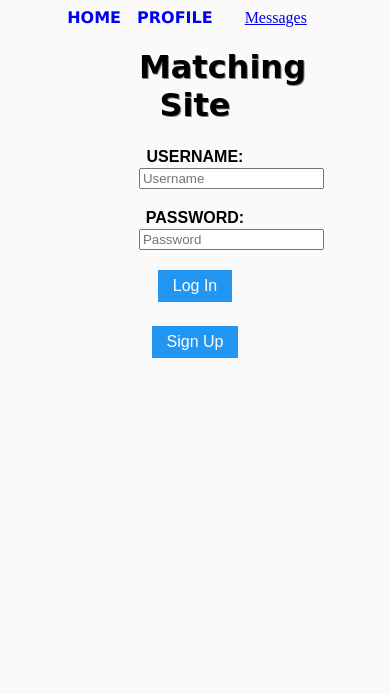
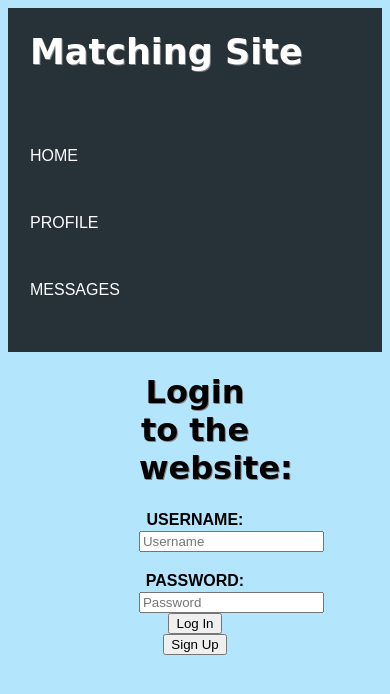
Before and after one commit to kapilpau/matchingsite, a Django app: page /login/ in a window 390 px wide. Shown: the top 694 px of the page. Run offline with Django 3.2, Linux system fonts and the light colour scheme; tables that the repository leaves empty hold one stand-in row (values such as "Sample post"); some libraries are stand-ins or nearby versions.

Commit message:
Design improvements

```diff
--- a/matchingapp/static/matchingapp/css/design.css
+++ b/matchingapp/static/matchingapp/css/design.css
@@ -1,5 +1,5 @@
 body {
-    background-color: #fafafa;
+    background-color: #b3e5fc;
 }
 
 .main {
@@ -42,23 +43,105 @@ body {
     margin: 0 auto;
 }
 
-#usersTable {
+#usersTable{
     width: 30%;
     font-family: Arial;
 }
 
 #usersTopRow {
-    background-color: #aae6e7;
+    background-color: #263238;
     font-weight: bold;
     font-size: 16px;
+    color: white;
 }
 
-#homeBtn, #profileBtn, #signOutBtn {
+#filterTable, label {
+    font-family: Arial;
+}
+
+#homeBtn, #profileBtn, #signOutBtn, #matchesBtn, #messagesBtn {
     font-size: 16px;
-    font-weight: bold;
     text-transform: uppercase;
     text-decoration: none;
-    font-family: Verdana;
+    font-family: Arial;
+    color: white;
+}
+
+.header {
+    overflow: hidden;
+    background-color: #263238;
+    padding: 20px 10px;
+}
+
+.header a {
+    float: center;
+    color: white;
+    text-align: center;
+    padding: 12px;
+    text-decoration: none;
+    font-size: 18px;
+    line-height: 25px;
+    border-radius: 4px;
+}
+
+.header a.logo {
+    font-size: 35px;
+    font-weight: bold;
+    text-shadow: 1px 1px grey;
+    font-family: "Stencil Std", cursive;
+    float: center;
+}
+
+.header a:hover {
+    background-color: #607d8b;
+    color: black;
+}
+
+.header a.active {
+    background-color: dodgerblue;
+    color: white;
+}
+
+.header-right {
+    float: right;
+}
+
+@media screen and (max-width: 500px) {
+    .header a {
+        float: none;
+        display: block;
+        text-align: left;
+    }
+    .header-right {
+        float: none;
+    }
+}
+
+.ui-slider .ui-slider-range {
+    -webkit-appearance: none;
+    height: 25px !important;
+    background: #2196f3;
+    outline: none;
+    opacity: 0.8;
+    -webkit-transition: .2s;
+    transition: opacity .2s;
+}
+
+#slider-range {
+    height: 25px !important;
+}
+
+.slider:hover {
+    opacity: 1;
+}
+
+.ui-slider-handle{
+    -webkit-appearance: none;
+    appearance: none;
+    width: 30px !important;
+    height: 30px !important;
+    background: #2196f3 !important;
+    cursor: pointer;
 }
 
 h1 {
@@ -67,7 +150,11 @@ h1 {
     font-family: "Stencil Std", cursive;
 }
 
-#loginBtn, #signupBtn, #editBtn, #saveBtn {
+h2 {
+    font-family: Arial;
+}
+
+button {
     background-color: #2196f3;
     border: none;
     color: white;
--- a/matchingapp/templates/matchingapp/base.html
+++ b/matchingapp/templates/matchingapp/base.html
@@ -23,7 +23,8 @@
     </style>
 </head>
 <body>
-    <div align="center" id="menuBtns">
+    <div align="center" class="header">
+      <a href="/" class="logo">Matching Site</a><br/><br/><br/>
       <a id="homeBtn" href="/">Home</a>&nbsp&nbsp&nbsp&nbsp<a id="profileBtn" href="/profile">Profile</a>&nbsp&nbsp&nbsp&nbsp<a id="matchesBtn" href="/matches">Matches</a>&nbsp&nbsp&nbsp&nbsp<a id="messagesBtn" href="/messages">Messages</a>&nbsp&nbsp&nbsp&nbsp<a id="signOutBtn" href="/signout">Sign Out</a>
 
 	<br>
--- a/matchingapp/templates/matchingapp/login.html
+++ b/matchingapp/templates/matchingapp/login.html
@@ -5,7 +5,7 @@
 {% block content %}
 
     <div class="main" align="center">
-        <h1>Matching Site</h1>
+        <h1>Login to the website:</h1>
         <table id="loginForm">
             <label class="loginLabel" for="username">Username: </label>
             <br/>
```
Also changed, not shown: other parts of matchingapp/static/matchingapp/css/design.css (+44 -1 lines), matchingapp/templates/matchingapp/conversation.html (+5 -3 lines), matchingapp/templates/matchingapp/index.html (+17 -16 lines), matchingapp/templates/matchingapp/matches.html (+11 -9 lines), matchingapp/templates/matchingapp/messages.html (+7 -4 lines), matchingapp/templates/matchingapp/profile.html (+6 -11 lines), matchingapp/templates/matchingapp/user_profile.html (+20 -13 lines).
